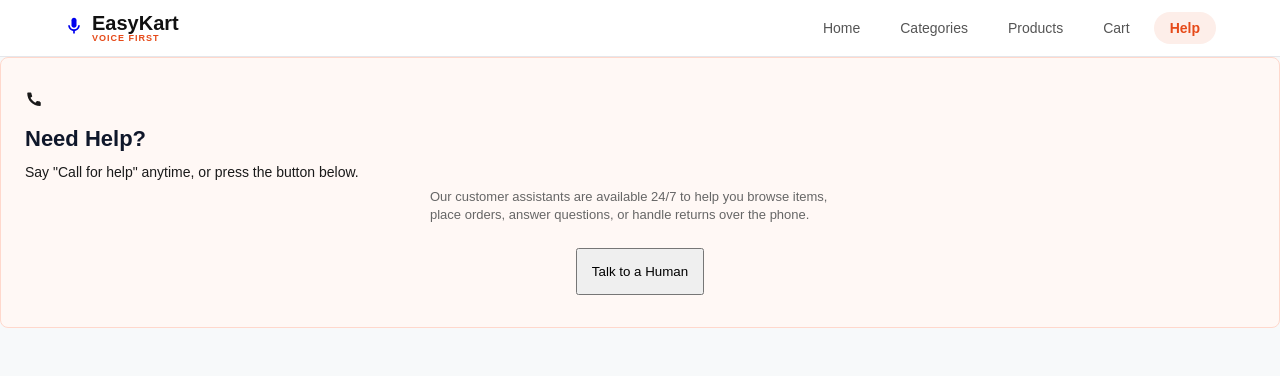
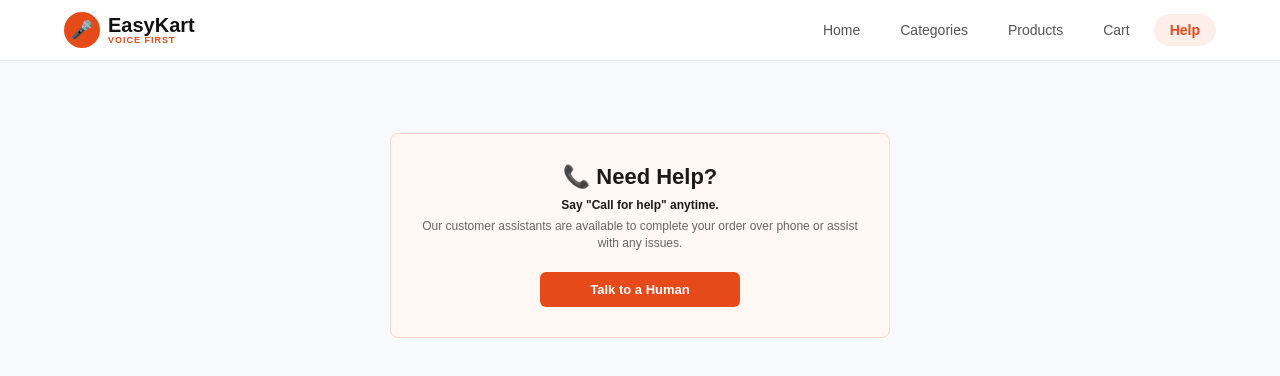
Before and after one commit to Uppal-harsh/Suno-, a plain HTML site: page help.html in a window 1280 px wide. Drawn offline with Linux system fonts and the light colour scheme.

Commit message:
fixing help page

```diff
--- a/help.html
+++ b/help.html
@@ -3,27 +3,21 @@
 <head>
   <meta charset="UTF-8">
   <meta name="viewport" content="width=device-width, initial-scale=1.0">
-  <title>EasyKart - Help & Support</title>
+  <title>EasyKart - Help</title>
   <link rel="stylesheet" href="style.css">
 </head>
 <body>
 
-  <!-- Navigation Header -->
+  <!-- Navigation -->
   <header>
     <nav>
       <a href="index.html" class="logo">
-        <div class="logo-mic">
-          <svg class="mic-icon-svg" style="width: 20px; height: 20px;" viewBox="0 0 24 24" fill="currentColor">
-            <path d="M12 14c1.66 0 3-1.34 3-3V5c0-1.66-1.34-3-3-3S9 3.34 9 5v6c0 1.66 1.34 3 3 3z"/>
-            <path d="M17 11c0 2.76-2.24 5-5 5s-5-2.24-5-5H5c0 3.53 2.61 6.43 6 6.92V21h2v-3.08c3.39-.49 6-3.39 6-6.92h-2z"/>
-          </svg>
-        </div>
+        <div class="logo-icon">🎤</div>
         <div class="logo-text">
           <h1>EasyKart</h1>
           <p>VOICE FIRST</p>
         </div>
       </a>
-
       <div class="nav-links">
         <a href="index.html">Home</a>
         <a href="categories.html">Categories</a>
@@ -35,20 +29,13 @@
   </header>
 
   <!-- Main Content -->
-  <main class="page-container">
-    <div class="help-page-container">
-      <div class="help-card" style="padding: 32px 24px;">
-        <div class="help-card-header" style="justify-content: center; margin-bottom: 12px;">
-          <div class="help-icon" style="width: 36px; height: 36px; font-size: 16px;">
-            <svg style="width: 18px; height: 18px;" viewBox="0 0 24 24" fill="currentColor">
-              <path d="M20.01 15.38c-1.23 0-2.42-.2-3.53-.56a.977.977 0 0 0-1.01.24l-1.57 1.97c-2.83-1.44-5.15-3.75-6.59-6.59l1.97-1.57c.28-.28.36-.67.25-1.02A11.36 11.36 0 0 1 8.5 4.3c0-.55-.45-1-1-1H4c-.55 0-1 .45-1 1 0 9.39 7.61 17 17 17 .55 0 1-.45 1-1v-3.5c0-.55-.45-1-.99-.92z"/>
-            </svg>
-          </div>
-          <h2 style="font-size: 22px; font-weight: 800; color: #0F172A;">Need Help?</h2>
-        </div>
-        <p class="help-subtitle" style="font-size: 14px; margin-bottom: 8px;">Say "Call for help" anytime, or press the button below.</p>
-        <p class="help-desc" style="font-size: 13px; margin-bottom: 24px; max-width: 420px; margin-left: auto; margin-right: auto;">Our customer assistants are available 24/7 to help you browse items, place orders, answer questions, or handle returns over the phone.</p>
-        <button class="btn-talk-human" style="max-width: 280px; margin: 0 auto; display: block; padding: 14px;" type="button">Talk to a Human</button>
+  <main class="container">
+    <div style="max-width: 500px; margin: 40px auto; text-align: center;">
+      <div class="help-card" style="padding: 30px;">
+        <h3 style="font-size: 22px; margin-bottom: 8px;">📞 Need Help?</h3>
+        <p class="help-sub" style="margin-bottom: 6px;">Say "Call for help" anytime.</p>
+        <p class="help-desc" style="margin-bottom: 20px;">Our customer assistants are available to complete your order over phone or assist with any issues.</p>
+        <button class="btn-orange" style="max-width: 200px; margin: 0 auto;" type="button">Talk to a Human</button>
       </div>
     </div>
   </main>
```
